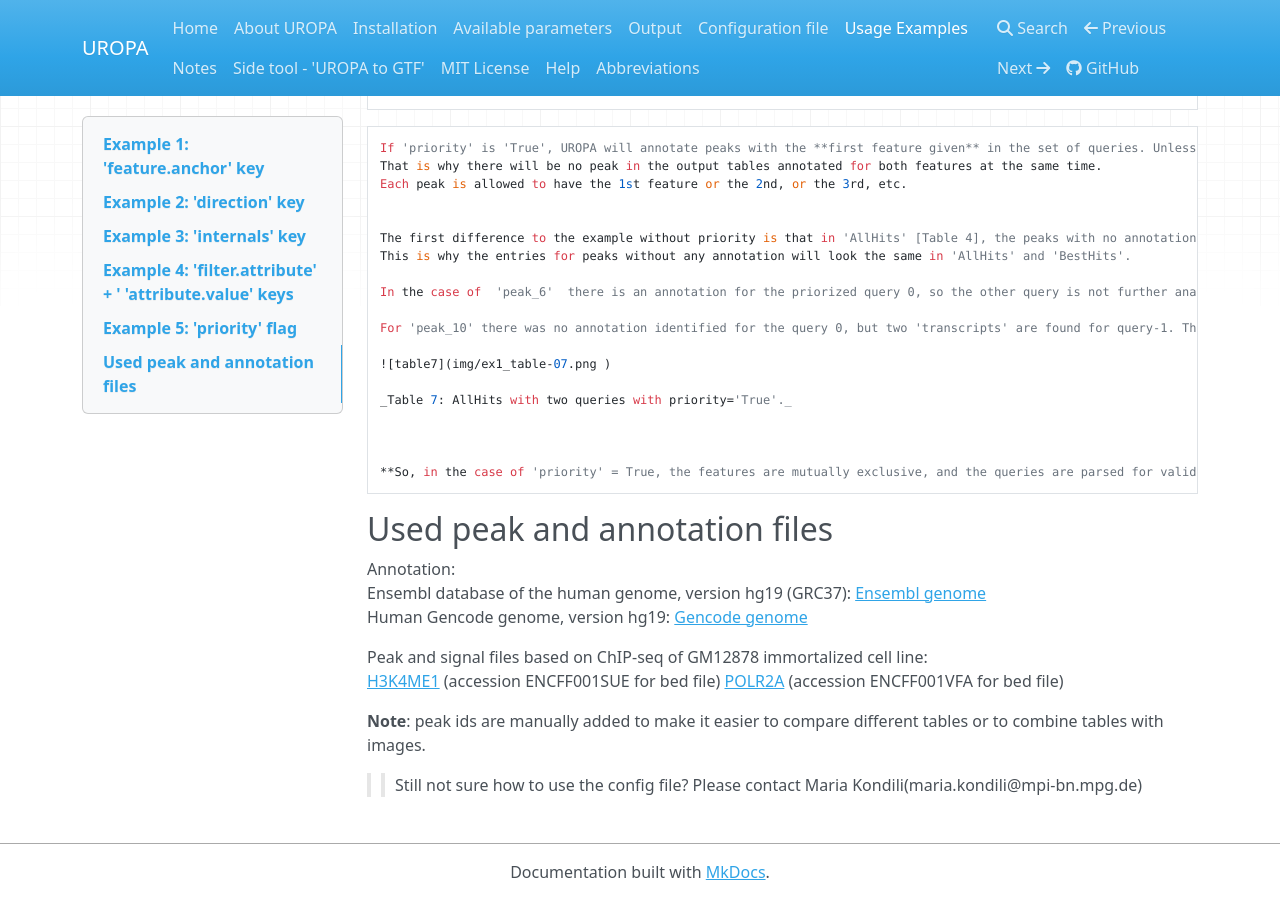
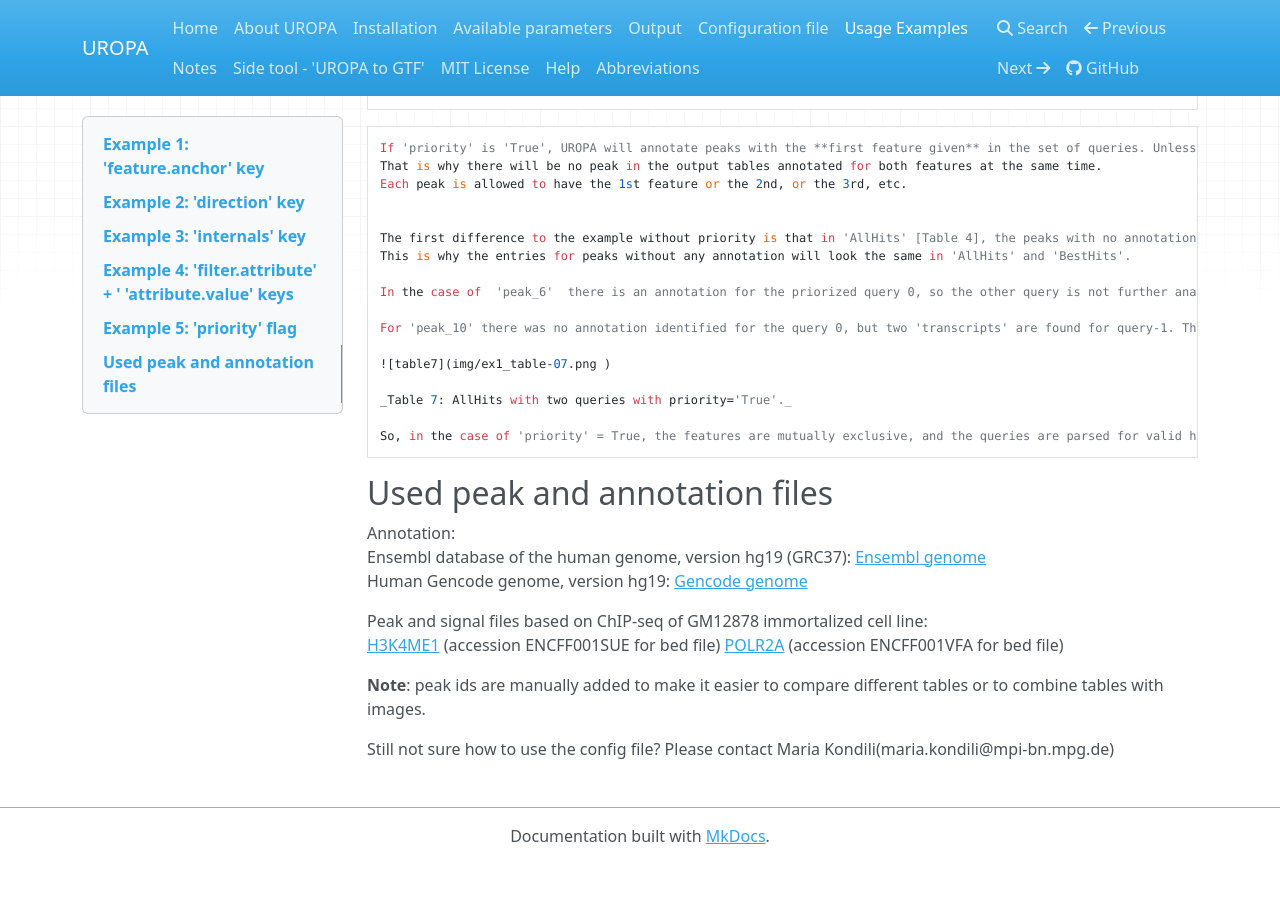
Before and after one commit to loosolab/UROPA, an MkDocs documentation site: the page built from docs/uropa-example.md, in a window 1280 px wide and 900 px high, scrolled down 6546 px. Built offline with MkDocs 1.6.1, drawn with Linux system fonts in a browser that asks for light colours; nearby versions of some CDN libraries; old or Windows-style settings are respelled for this version of MkDocs; after the commit the page ends 7410 px from its top, so only the background shows below that; some of the changed text lies outside the part shown.

Commit message:
added info

````diff
--- a/docs/uropa-example.md
+++ b/docs/uropa-example.md
@@ -13,7 +13,7 @@ If no value is given, the distances from all three positions to the peak center
 There are two queries with different 'feature.anchor' for this example.
 
 ```json
-"queries": [ {"feature":"gene", "distance":5000, "feature.anchor": "start", "show.attributes":"gene_name", },
+"queries": [ {"feature":"gene", "distance":5000, "feature.anchor": "start", "show.attributes":"gene_name"},
 		       {"feature": "gene","distance":5000, "feature.anchor": "center"} ]
 "priority" : "False"
 "gtf": "gencode.v19.annotation.gtf",
@@ -21,8 +21,7 @@ There are two queries with different 'feature.anchor' for this example.
 ```
 
 As displayed in the output below (Table 1), the peak could only be annotated for query 1 where 'feature.anchor' is set to 'center' and the measured distance is within the accepted cut-off value.
-The location of the gene and the peak of interest (highlighted in black colour) are shown in the Figure 1. The gene *BCL2L13*  is very large, that is why the measurement of distance from 'start' position couldn't return a valid annotation.
-											` feature.start – peak.center = |18111621-18161442| = 49 821 `
+The location of the gene and the peak of interest (highlighted in black colour) are shown in the Figure 1. The gene *BCL2L13*  is very large, that is why the measurement of distance from 'start' position couldn't return a valid annotation. _feature.start – peak.center = |18111621-18161442| = 49,821_
 
 ![table1](img/ex1_table-01.png )
 
@@ -251,9 +250,7 @@ Configuration for the second annotation:
 
 	_Table 7: AllHits with two queries with priority='True'._
 
-
-
-	**So, in the case of 'priority' = True, the features are mutually exclusive, and the queries are parsed for valid hits in an escalating priority.**
+	So, in the case of 'priority' = True, the features are mutually exclusive, and the queries are parsed for valid hits in an escalating priority.
 
 Used peak and annotation files
 ------------------------------
@@ -269,4 +266,4 @@ Peak and signal files based on ChIP-seq of GM12878 immortalized cell line:
 **Note**: peak ids are manually added to make it easier to compare different tables or to combine tables with images.
 
 
->> Still not sure how to use the config file? Please contact Maria Kondili(maria.kondili@mpi-bn.mpg.de)
+Still not sure how to use the config file? Please contact Maria Kondili(maria.kondili@mpi-bn.mpg.de)
````
Also changed, not shown: docs/index.md (+4 -2 lines), 1 other file.
